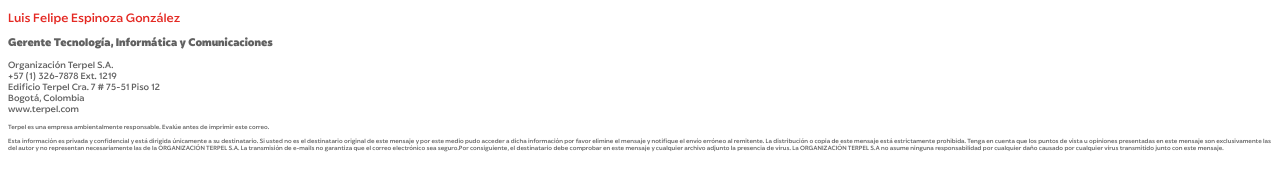
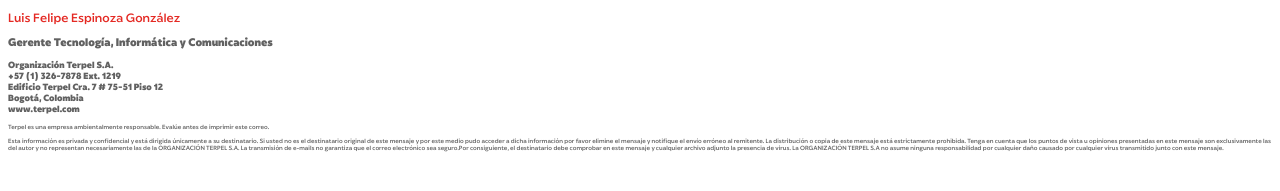
Before and after one commit to oojeda918/Oojeda, a plain HTML site: page index.html in a window 1280 px wide. Shown: the part 39-230 px from the top of the page. Drawn offline with Linux system fonts and the light colour scheme.

Commit message:
Update index.html

```diff
--- a/index.html
+++ b/index.html
@@ -23,7 +23,7 @@
 		#firma{
 			color: #616161;
 			font-size: 9px;
-			font-family: TerpelSans-Bold;
+			font-family: TerpelSans-Black;
 		}
 
 		p{
```
